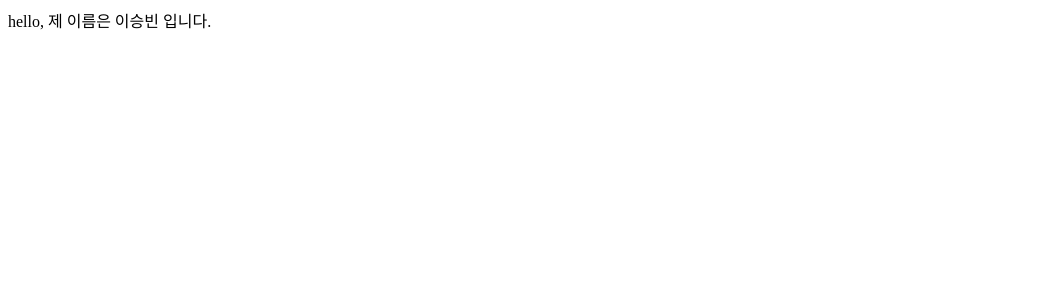
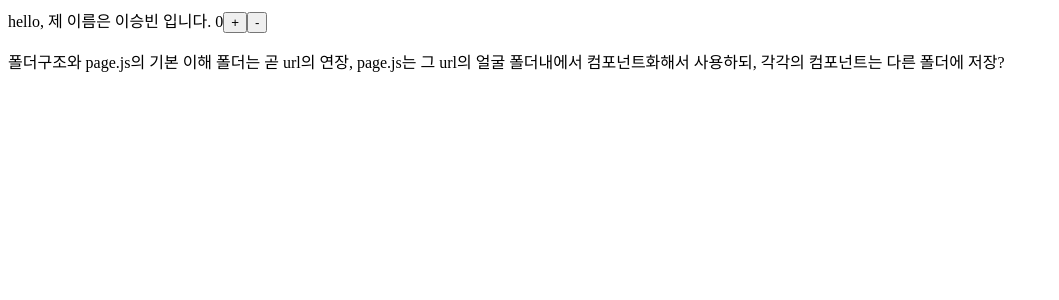
Before and after one commit to azure-B/StudyNext.js, a Next.js app: page /about in a window 1280 px wide. Shown: the top 300 px of the page, without its empty margins (0-1059 px from the left). Built offline with nearby package versions, Linux system fonts and the light colour scheme.

Commit message:
4. use client의 사용방법 / 컴포넌트화 방법 익히기 필요

```diff
--- a/src/app/about/page.js
+++ b/src/app/about/page.js
@@ -1,7 +1,32 @@
+"use client";
+import { useState } from "react";
+
 export default function about() {
+  const [count, SetCount] = useState(0);
   return (
     <>
-      <div>hello, 제 이름은 이승빈 입니다.</div>
+      <div>
+        hello, 제 이름은 이승빈 입니다. {count}
+        <button
+          onClick={() => {
+            SetCount(count + 1);
+          }}
+        >
+          +
+        </button>
+        <button
+          onClick={() => {
+            SetCount(count - 1);
+          }}
+        >
+          -
+        </button>
+        <p>
+          폴더구조와 page.js의 기본 이해 폴더는 곧 url의 연장, page.js는 그
+          url의 얼굴 폴더내에서 컴포넌트화해서 사용하되, 각각의 컴포넌트는 다른
+          폴더에 저장?
+        </p>
+      </div>
     </>
   );
 }
```
